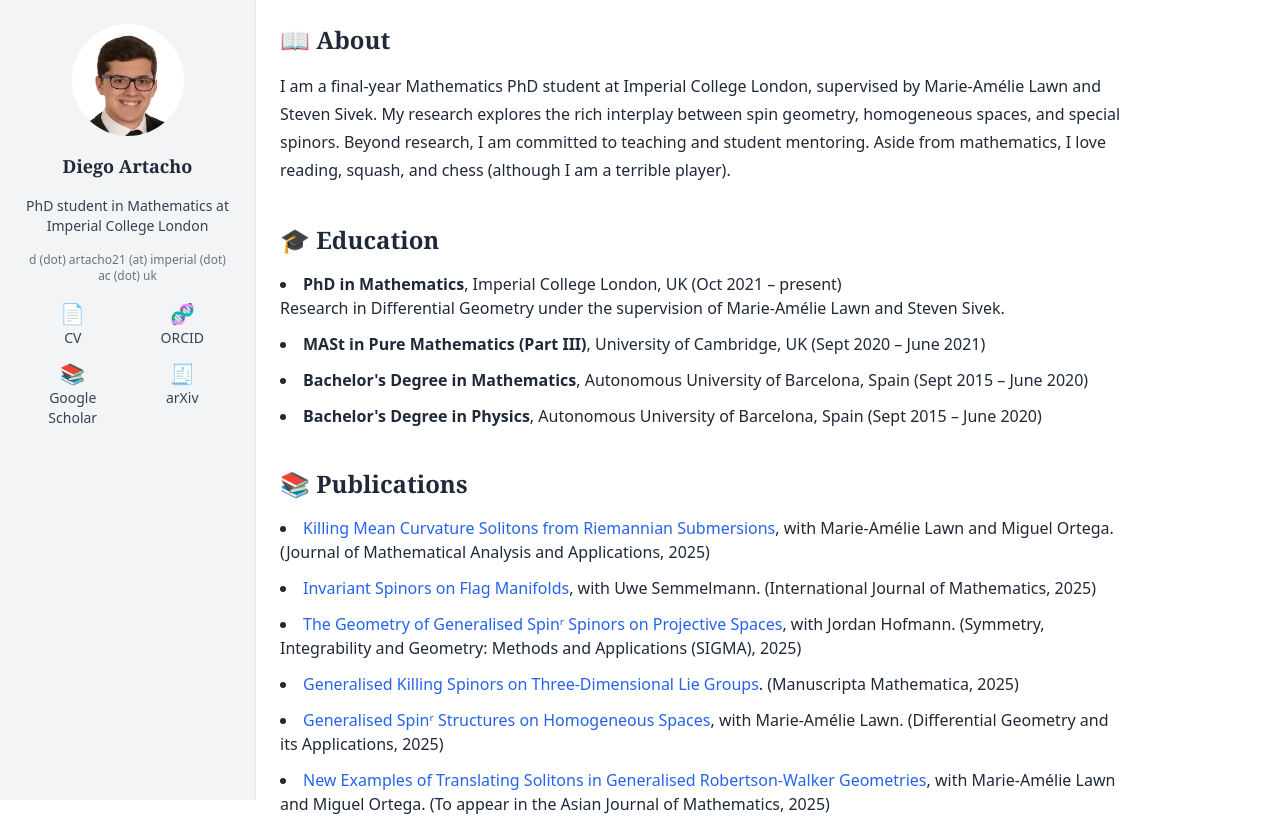
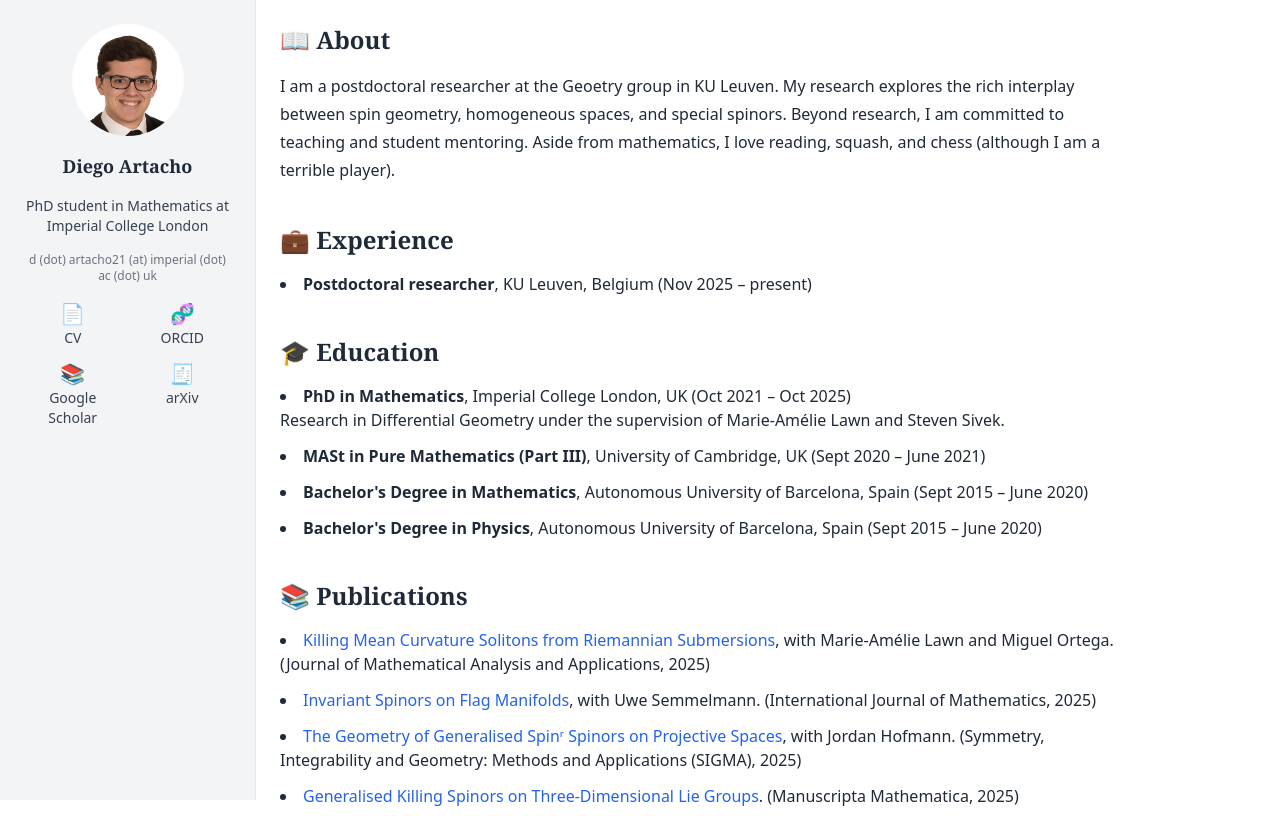
Before and after one commit to diegoartacho/diegoartacho, a Next.js app: page / in a window 1280 px wide. Shown: the top 816 px of the page. Built offline with nearby package versions, Linux system fonts and the light colour scheme.

Commit message:
Updated to KU Leuven

```diff
--- a/app/page.jsx
+++ b/app/page.jsx
@@ -5,15 +5,24 @@ export default function Home() {
       <section id="📖about" className="scroll-mt-24">
         <h2 className="text-2xl font-serif font-semibold mb-4">📖 About</h2>
         <p className="leading-7">
-          I am a final-year Mathematics PhD student at Imperial College London, supervised by Marie-Amélie Lawn and Steven Sivek. My research explores the rich interplay between spin geometry, homogeneous spaces, and special spinors. Beyond research, I am committed to teaching and student mentoring. Aside from mathematics, I love reading, squash, and chess (although I am a terrible player).
+          I am a postdoctoral researcher at the Geoetry group in KU Leuven. My research explores the rich interplay between spin geometry, homogeneous spaces, and special spinors. Beyond research, I am committed to teaching and student mentoring. Aside from mathematics, I love reading, squash, and chess (although I am a terrible player).
         </p>
       </section>
+
+       <section id="💼experience" className="scroll-mt-24">
+        <h2 className="text-2xl font-serif font-semibold mb-4">💼 Experience</h2>
+  <ul className="space-y-3 list-disc list-inside">
+    <li>
+      <strong>Postdoctoral researcher</strong>, KU Leuven, Belgium (Nov 2025 – present)
+    </li>
+  </ul>
+</section>
 
       <section id="🎓education" className="scroll-mt-24">
         <h2 className="text-2xl font-serif font-semibold mb-4">🎓 Education</h2>
   <ul className="space-y-3 list-disc list-inside">
     <li>
-      <strong>PhD in Mathematics</strong>, Imperial College London, UK (Oct 2021 – present)
+      <strong>PhD in Mathematics</strong>, Imperial College London, UK (Oct 2021 – Oct 2025)
       <br />
       Research in Differential Geometry under the supervision of Marie-Amélie Lawn and Steven Sivek.
     </li>
```
Also changed, not shown: 1 other file (tests, documents, lock files or other folders).
